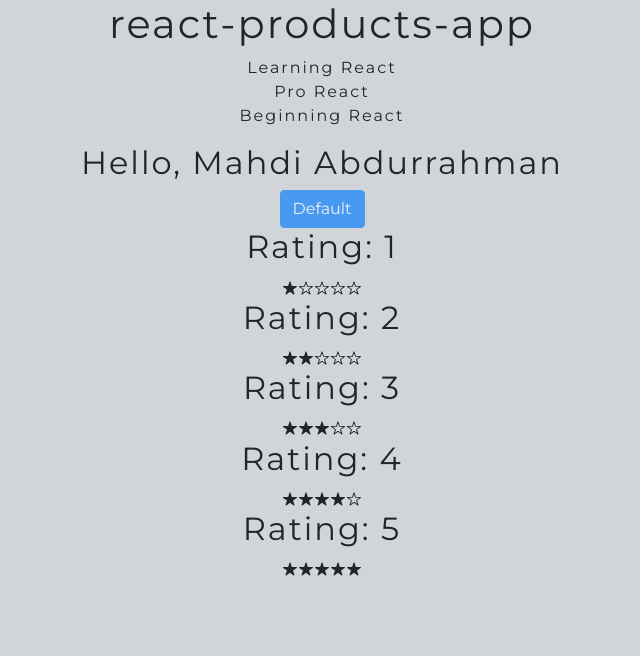
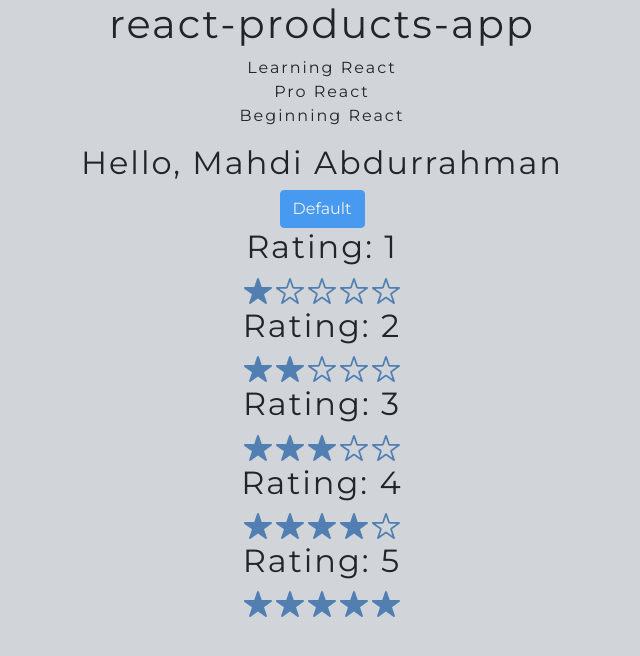
Before and after one commit to MAbdurahman/react-products-app, a React (Create React App) app: page / in a window 1280 px wide. Shown: the top 656 px of the page, without its empty margins (318-958 px from the left). Built offline with nearby package versions, Linux system fonts and the light colour scheme.

Commit message:
Modify color of react-icon star

```diff
--- a/src/components/rating/Rating.css
+++ b/src/components/rating/Rating.css
@@ -0,0 +1,13 @@
+.react-icons-star {
+   color: #517FB2;
+   font-size: 2rem;
+   transition: all cubic-bezier(0.075, 0.82, 0.165, 1);
+   -webkit-transition: all cubic-bezier(0.075, 0.82, 0.165, 1);
+   -moz-transition: all cubic-bezier(0.075, 0.82, 0.165, 1);
+   -ms-transition: all cubic-bezier(0.075, 0.82, 0.165, 1);
+   -o-transition: all cubic-bezier(0.075, 0.82, 0.165, 1);
+}
+.react-icons-star:hover {
+   color: #255C99;
+
+}
--- a/src/components/rating/Rating.jsx
+++ b/src/components/rating/Rating.jsx
@@ -1,10 +1,13 @@
 import React, { Component } from 'react';
+import { IconContext } from "react-icons";
 import { IoIosStar, IoIosStarOutline } from 'react-icons/io';
 import './Rating.css';
 
 export default class Rating extends Component {
+
    render() {
       return (
+         <IconContext.Provider value={{ className: 'react-icons-star' }}>
             <div>
                <h2>Rating: {this.props.rating}</h2>
                {this.props.rating >= 1 ? (
@@ -33,6 +36,8 @@ export default class Rating extends Component {
                      <IoIosStarOutline />
                   )}
             </div>
+         </IconContext.Provider>
+
       )
    };
 };
```
Lines whose indentation alone changed are shown as unchanged.
